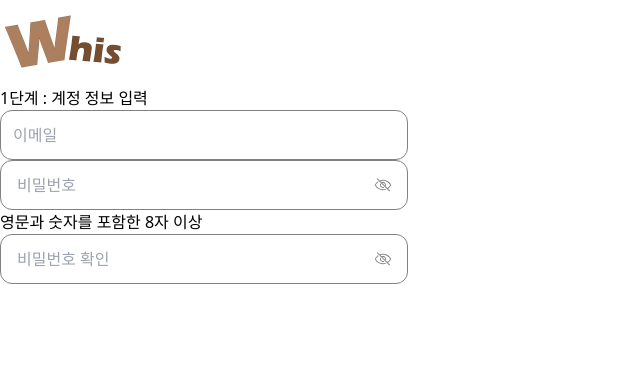
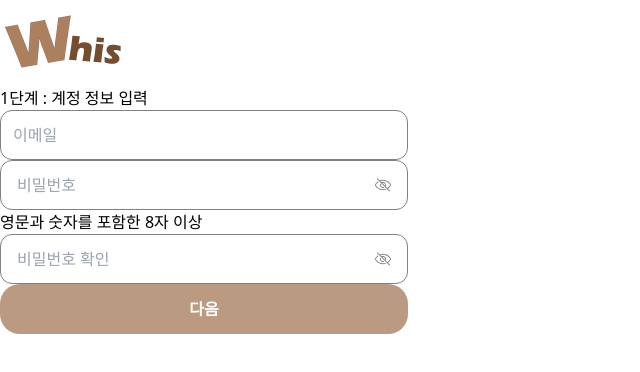
Before and after one commit to gubumgubum/WHIS-front, a React (Create React App) app: page /signup-step1 in a window 1280 px wide. Shown: the top 372 px of the page, without its empty margins (0-640 px from the left). Built offline with nearby package versions, Linux system fonts and the light colour scheme; the HTML template or start-up script is replaced by a standard one.

Commit message:
feat: Button 컴포넌트 추가

```diff
--- a/src/pages/signup/step1.jsx
+++ b/src/pages/signup/step1.jsx
@@ -1,6 +1,7 @@
 import logo from '../../assets/img/logo.png';
 import PasswordInput from '../../components/signin/passwrodInput';
 import TextInput from '../../components/signin/textInput';
+import Button from '../../components/signin/button';
 
 function Step1Page() {
   return (
@@ -15,6 +16,7 @@ function Step1Page() {
             <p>영문과 숫자를 포함한 8자 이상</p>
             <PasswordInput placeholder="비밀번호 확인" />
           </div>
+          <Button type="submit">다음</Button>
         </form>
       </div>
     </div>
```
